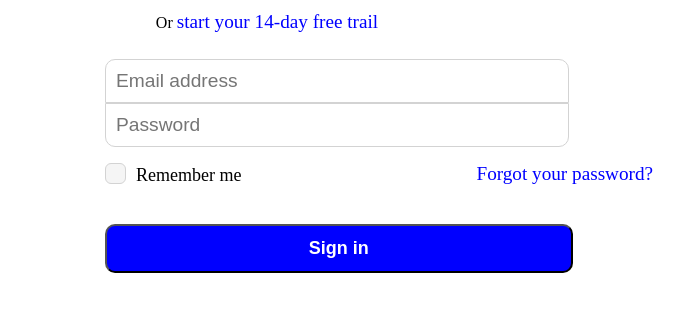
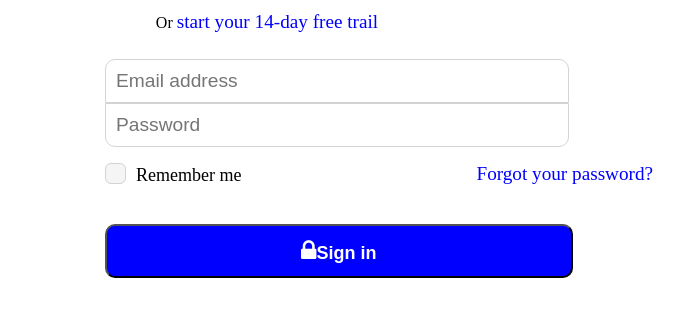
Before and after one commit to praveen760/User-Interface1, a plain HTML site: page index.html in a window 1280 px wide. Shown: the part 270-586 px from the top of the page, without its empty margins (373-1056 px from the left). Drawn offline with Linux system fonts and the light colour scheme.

Commit message:
Update index.html

```diff
--- a/index.html
+++ b/index.html
@@ -5,6 +5,7 @@
     <meta http-equiv="X-UA-Compatible" content="IE=edge">
     <meta name="viewport" content="width=device-width, initial-scale=1.0">
     <title>user interface1</title>
+    <link rel="stylesheet" href="https://cdnjs.cloudflare.com/ajax/libs/font-awesome/4.7.0/css/font-awesome.min.css">
     <link rel="stylesheet" href="style.css">
 </head>
 <body>
@@ -19,6 +20,6 @@
         <p class="one">Remember me</p>
         <p class="two"><span>Forgot your password?</span></p>
     </div>
-    <button>Sign in</button>
+    <button><i class="fa fa-lock" style="font-size:24px"></i>Sign in</button>
 </body>
 </html>
```
